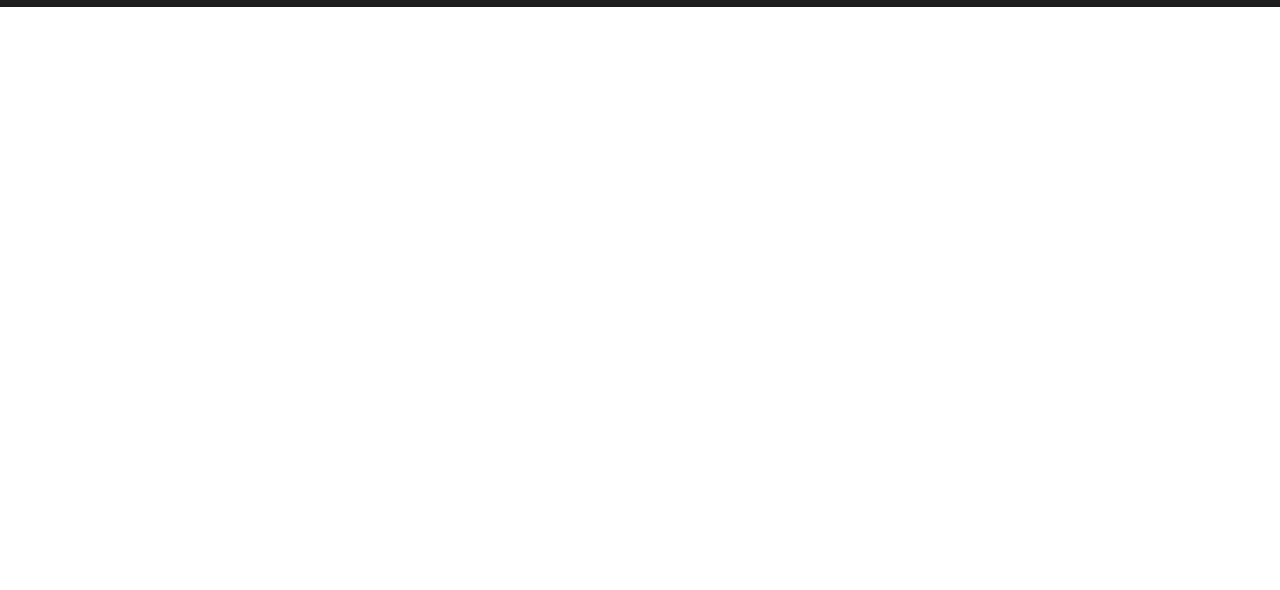
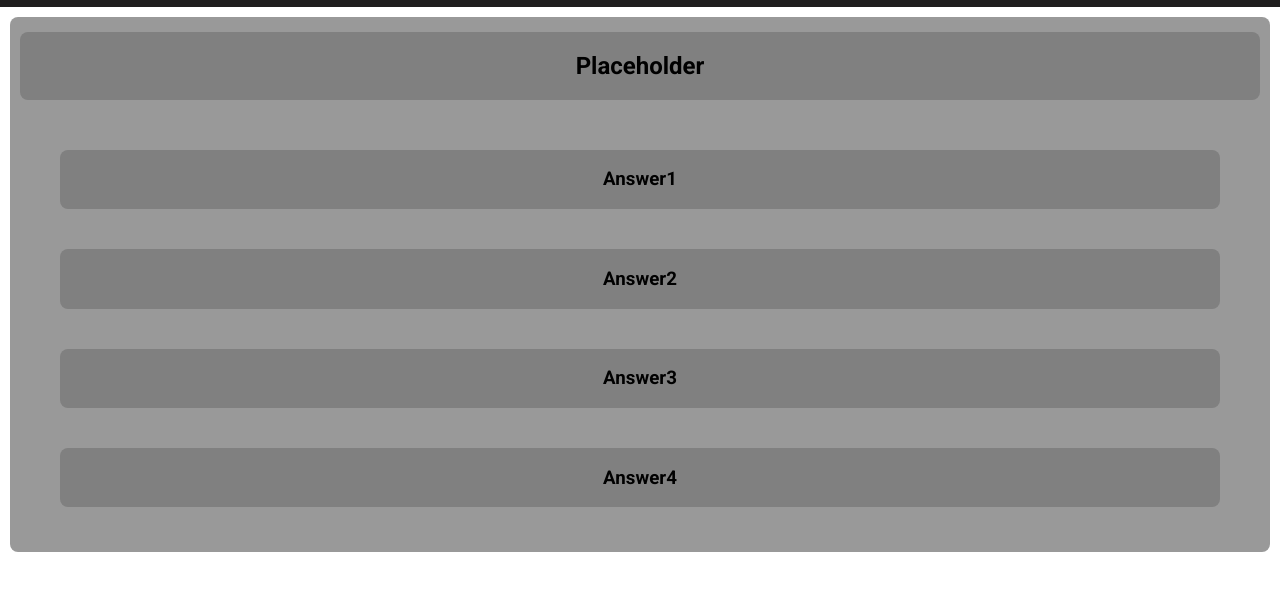
Before and after one commit to Ludoo0/quizapp, a plain HTML site: page index.html in a window 1280 px wide. Shown: the part 94-684 px from the top of the page. Drawn offline with Linux system fonts and the light colour scheme.

Commit message:
Added Question part

```diff
--- a/index.html
+++ b/index.html
@@ -11,6 +11,7 @@
       rel="stylesheet"
     />
     <link rel="stylesheet" href="style.css" />
+    <script src="script.js"></script>
   </head>
   <body>
     <div class="navbar">
@@ -28,5 +29,22 @@
         <a href="#">Frage hinzufügen</a>
       </div>
     </div>
+    <div class="question-part">
+      <div class="question">
+        <h2 id="question">Placeholder</h2>
+      </div>
+      <div class="answer1" onclick="loginAnswer(1)">
+        <h3 id="answer1">Answer1</h3>
+      </div>
+      <div class="answer" onclick="loginAnswer(2)">
+        <h3 id="answer2">Answer2</h3>
+      </div>
+      <div class="answer" onclick="loginAnswer(3)">
+        <h3 id="answer3">Answer3</h3>
+      </div>
+      <div class="answer" onclick="loginAnswer(4)">
+        <h3 id="answer4">Answer4</h3>
+      </div>
+    </div>
   </body>
 </html>
--- /dev/null
+++ b/script.js
@@ -0,0 +1,3 @@
+function loginAnswer(number){
+    alert('Test')
+}
--- a/style.css
+++ b/style.css
@@ -1,35 +1,82 @@
 body {
   font-family: "Roboto", sans-serif;
-    color: white;
   margin: 0;
 }
 /* Navbar */
-.navbar{
+.navbar {
   display: flex;
   background-color: rgb(31, 30, 30);
   align-items: center;
   text-decoration: none;
   padding: 10px;
   justify-content: space-between;
+  color: white;
 }
-.headline{
+.headline {
   display: flex;
 }
-#refresh{
+#refresh {
   padding-right: 25px;
 }
-#refresh:hover{
+#refresh:hover {
   cursor: pointer;
 }
-.navbar h1{
+.navbar h1 {
   padding-right: 100px;
 }
-.navbar a{
+.navbar a {
   padding-right: 10px;
   text-decoration: none;
   color: white;
 }
-.navbar a:hover{
+.navbar a:hover {
   text-decoration: underline;
   color: rgba(255, 255, 255, 0.671);
 }
+/* Fragenteil */
+.question-part {
+  background-color: rgb(153, 153, 153);
+  margin: 10px;
+  padding-top: 5px;
+  padding-bottom: 5px;
+  border-radius: 8px;
+}
+.question {
+  background-color: grey;
+  margin: 10px;
+  border-radius: 8px;
+  display: flex;
+  justify-content: center;
+  align-items: center;
+}
+.answer1 {
+  background-color: grey;
+  margin-top: 50px;
+  margin-left: 50px;
+  margin-right: 50px;
+  margin-bottom: 40px;
+  border-radius: 8px;
+  display: flex;
+  justify-content: center;
+  align-items: center;
+}
+.answer {
+  background-color: grey;
+  margin-bottom: 40px;
+  margin-left: 50px;
+  margin-right: 50px;
+  border-radius: 8px;
+  display: flex;
+  justify-content: center;
+  align-items: center;
+}
+.answer1:hover {
+  text-decoration: underline;
+  cursor: pointer;
+  background-color: rgba(128, 128, 128, 0.671);
+}
+.answer:hover {
+  text-decoration: underline;
+  cursor: pointer;
+  background-color: rgba(128, 128, 128, 0.671);
+}
```
Lines whose indentation alone changed are shown as unchanged.
